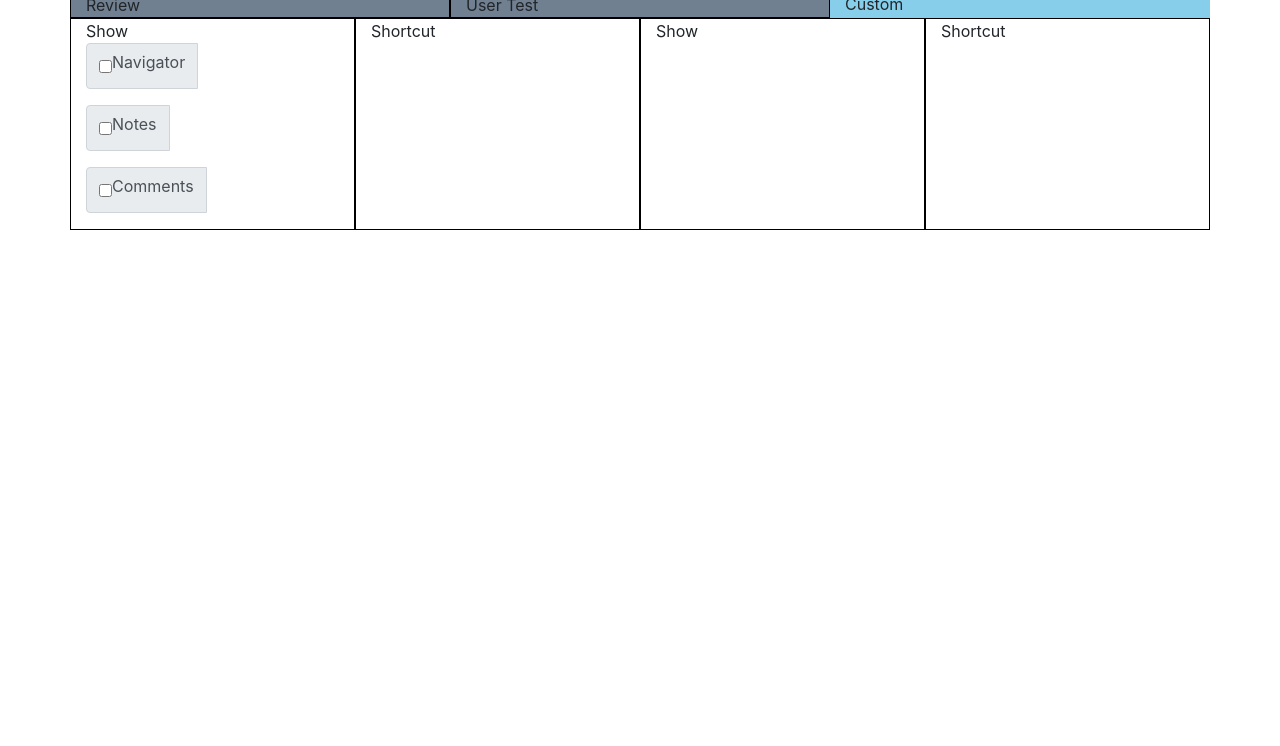
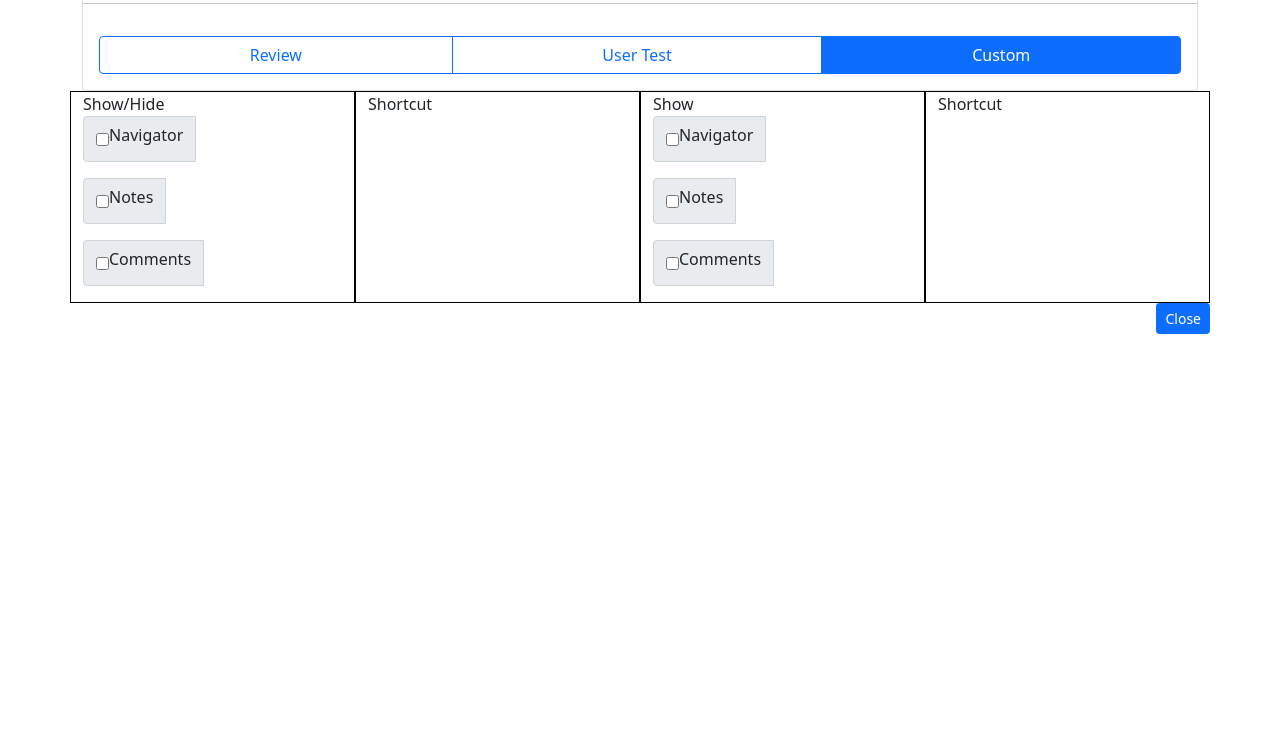
Before and after one commit to DnyaneshwariS/Temp, a plain HTML site: page index.html in a window 1280 px wide. Shown: the part 54-800 px from the top of the page. Drawn offline with nearby package versions, Linux system fonts and the light colour scheme.

Commit message:
modified

```diff
--- a/index.html
+++ b/index.html
@@ -1,12 +1,15 @@
 <!DOCTYPE html>
 <html lang="en">
 <head>
+
   <meta charset="UTF-8">
     <meta http-equiv="X-UA-Compatible" content="IE=edge">
     <meta name="viewport" content="width=device-width, initial-scale=1.0">
     <title>Temp</title>
     <link rel="stylesheet" href="https://maxcdn.bootstrapcdn.com/bootstrap/4.0.0/css/bootstrap.min.css"
      integrity="sha384-Gn5384xqQ1aoWXA+058RXPxPg6fy4IWvTNh0E263XmFcJlSAwiGgFAW/dAiS6JXm" crossorigin="anonymous">
+     <link href="https://cdn.jsdelivr.net/npm/bootstrap@5.0.1/dist/css/bootstrap.min.css" rel="stylesheet"
+     integrity="sha384-+0n0xVW2eSR5OomGNYDnhzAbDsOXxcvSN1TPprVMTNDbiYZCxYbOOl7+AMvyTG2x" crossorigin="anonymous">
      <style>
          .my-container{
             border: 1px black;
@@ -22,28 +25,67 @@
              background-color: skyblue;
          }
          .my-col1{
-             background-color: whitesmoke;
+             background-color:  rgb(97, 90, 90);
          }
          .mycol{
              border: 1px solid black;
          }
+         .mybtn{
+           width: max-content;
+         }
      </style>
 </head>
 <body>
-  <h2 style="color:black; padding: top 2cm;"> Full Screen Presentation Setting</h2>
-    <div class="container my-container">
+ <div class="container">
    <div class="row">
-        <div class="col-4 my-col">
-            Review
+     <div class="col">
+      <div class="card">
+        <div class="card-title h5" style="margin: 1rem 0.8rem 0 0.8rem;">Full Screen Presentation Setting
         </div>
-            <div class="col-4 my-col">
-                User Test
+        <hr>
+        <div class="btn-group m-3" role="group" aria-label="Basic example">
+            <button type="button" class="btn btn-outline-primary">Review</button>
+            <button type="button" class="btn btn-outline-primary">User Test</button>
+            <button type="button" class="btn btn-primary">Custom</button>
         </div>
-            <div class="col-4 my-coll">
-                Custom
+     </div>
    </div>
  </div>
         <div class="row">
+            <div class="col-sm mycol">
+                <div class="row">
+                  <div class="col-md-4">
+                    <span>
+                      Show/Hide
+                  </span>
+                    <div class="input-group mb-3">
+                      <div class="input-group-prepend">
+                        <div class="input-group-text">
+                          <input type="checkbox" aria-label="Checkbox for following text input" id="xd">
+                          <label for="xd">Navigator</label>
+                        </div>
+                      </div>
+                    </div>
+                  </div>
+                </div>
+                  <div class="input-group mb-3">
+                    <div class="input-group-prepend">
+                      <div class="input-group-text">
+                        <input type="checkbox" aria-label="Checkbox for following text input" id="xd">
+                        <label for="xd">Notes</label>
+                      </div>
+                    </div>
+                  </div>
+                  <div class="input-group mb-3">
+                    <div class="input-group-prepend">
+                      <div class="input-group-text">
+                        <input type="checkbox" aria-label="Checkbox for following text input" id="xd">
+                        <label for="xd">Comments</label>
+                      </div>
+                    </div>
+                  </div>
+            </div>
+            <div class="col-sm mycol">Shortcut</div>
             <div class="col-sm mycol">Show
                               <div class="input-group mb-3">
                     <div class="input-group-prepend">
@@ -71,14 +113,15 @@
                   </div>
             </div>
             <div class="col-sm mycol">Shortcut</div>
-            <div class="col-sm mycol">Show</div>
-            <div class="col-sm mycol">Shortcut</div>
         </div>
         <div class="row"><div class="col">
 
         </div>
+        <button type="button" class="btn btn-primary btn-sm mybtn">Close</button>
+
 
     </div>
+    </center>
     </div>
 </body>
 </html>
```
Lines whose indentation alone changed are shown as unchanged.
